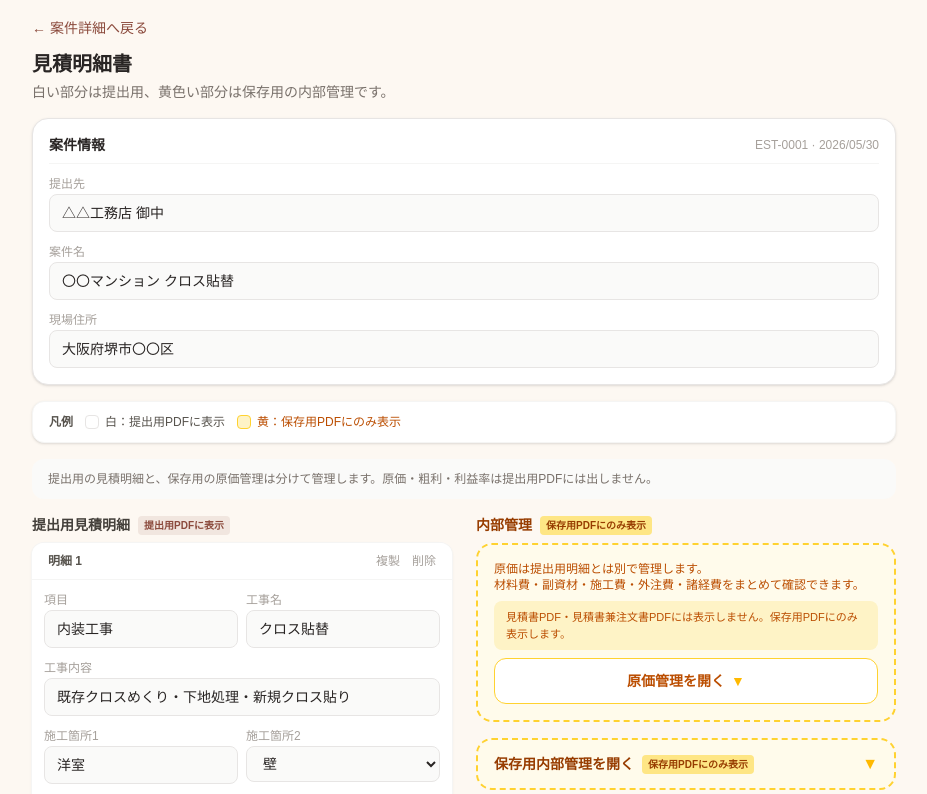
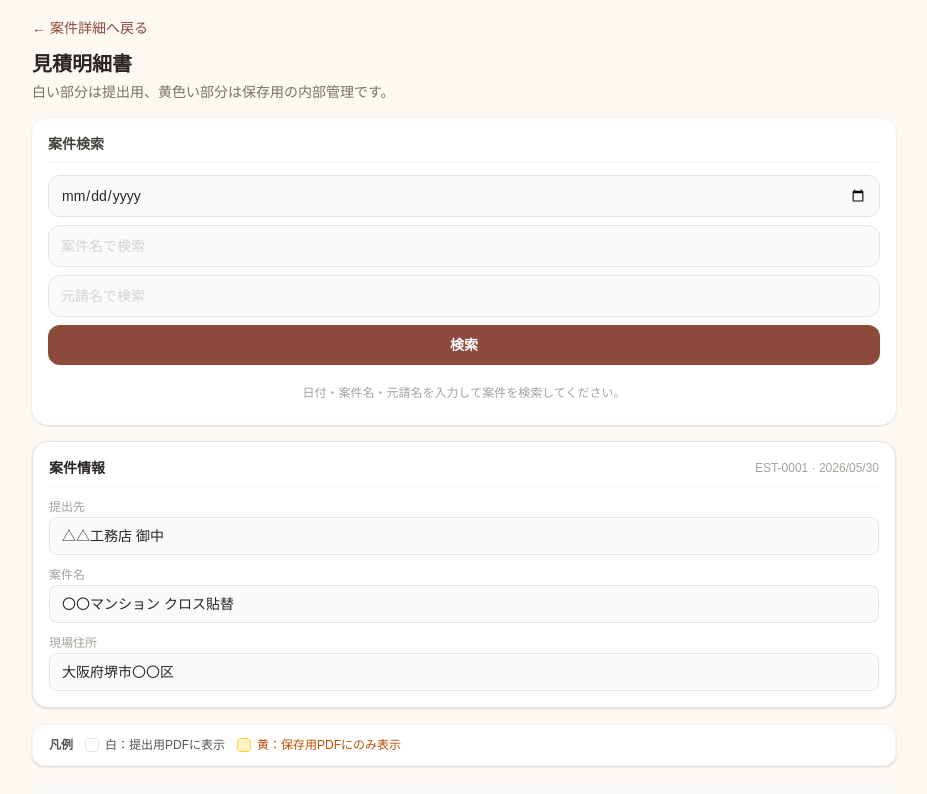
Before and after one commit to ytkd1026-bit/genba-jimu-support, a Next.js app: page /projects/sample/estimate in a window 1280 px wide. Shown: the top 794 px of the page, without its empty margins (176-1103 px from the left). Built offline with nearby package versions, Linux system fonts and the light colour scheme.

Commit message:
見積作成に案件検索を追加

```diff
--- a/src/app/estimates/page.tsx
+++ b/src/app/estimates/page.tsx
@@ -16,9 +16,10 @@ const menuCards = [
     accent: false,
   },
   {
+    // TODO: 将来的に /estimates/saved を作り、保存済み見積一覧を表示する。
     icon: "🗂️",
-    title: "保存用見積確認",
-    desc: "原価・粗利を含む自分用PDFを確認",
+    title: "保存済み見積確認",
+    desc: "過去に作成・保存した見積を確認",
     href: "/projects/sample/estimate",
     accent: false,
   },
--- a/src/app/projects/sample/estimate/page.tsx
+++ b/src/app/projects/sample/estimate/page.tsx
@@ -1,7 +1,7 @@
 "use client";
 
 import Link from "next/link";
-import { useState, useEffect } from "react";
+import { useState, useEffect, useMemo } from "react";
 import {
   estimatePdfFileName,
   estimateOrderPdfFileName,
@@ -16,6 +16,40 @@ const PDF_ESTIMATE_DATE = "2026-05-30";
 
 // 事業者設定との共通キー（settings/company/page.tsx と同じ値を参照）
 const SETTINGS_STORAGE_KEY = "genba_settings";
+
+// ─── 案件検索用型定義・仮データ ──────────────────────────────
+type EstSearchProject = {
+  id: string;
+  date: string;
+  projectName: string;
+  clientName: string;
+  siteAddress: string;
+  workContent: string;
+  sekouDate: string;
+  status: string;
+};
+
+const EST_STATUS_STYLE: Record<string, string> = {
+  見積中: "bg-amber-100 text-amber-800",
+  下書き: "bg-stone-100 text-stone-600",
+  提出済み: "bg-blue-100 text-blue-700",
+  受注:   "bg-green-100 text-green-700",
+};
+
+const EST_SEARCH_PROJECTS: EstSearchProject[] = [
+  {
+    id: "ep1", date: "2026/06/03",
+    projectName: "〇〇マンション クロス貼替", clientName: "△△工務店",
+    siteAddress: "大阪府堺市〇〇区", workContent: "洋室クロス貼替・洗面所CF貼替",
+    sekouDate: "2026/06/03", status: "見積中",
+  },
+  {
+    id: "ep2", date: "2026/06/05",
+    projectName: "□□店舗 床補修", clientName: "□□リフォーム",
+    siteAddress: "大阪府大阪市□□区", workContent: "店舗床補修",
+    sekouDate: "2026/06/05", status: "下書き",
+  },
+];
 
 type CompanyInfoState = {
   name: string;
@@ -264,10 +298,26 @@ export default function EstimatePage() {
   // null = 生成中なし / 'estimate' = 見積書 / 'order' = 見積書兼注文書 / 'storage' = 保存用
   const [pdfLoading, setPdfLoading] = useState<null | 'estimate' | 'order' | 'storage'>(null);
   const [companyInfo, setCompanyInfo] = useState<CompanyInfoState>(DEFAULT_COMPANY_INFO);
-  // 提出先・案件名・現場住所（編集可能）
-  const [submitTo,     setSubmitTo]     = useState(PDF_CLIENT_NAME + " 御中");
+  // 提出先・案件名・現場住所（編集可能・案件検索で自動セット可能）
+  const [submitTo,       setSubmitTo]       = useState(PDF_CLIENT_NAME + " 御中");
   const [estProjectName, setEstProjectName] = useState(PDF_PROJECT_NAME);
-  const [estAddress,   setEstAddress]   = useState("大阪府堺市〇〇区");
+  const [estAddress,     setEstAddress]     = useState("大阪府堺市〇〇区");
+  // 案件検索
+  const [estSearchDate,    setEstSearchDate]    = useState("");
+  const [estSearchProject, setEstSearchProject] = useState("");
+  const [estSearchClient,  setEstSearchClient]  = useState("");
+  const [estHasSearched,   setEstHasSearched]   = useState(false);
+  const [selectedEstProject, setSelectedEstProject] = useState<EstSearchProject | null>(null);
+
+  const estFilteredProjects = useMemo(() => {
+    if (!estHasSearched) return [];
+    return EST_SEARCH_PROJECTS.filter((p) => {
+      const md = estSearchDate    === "" || p.date.includes(estSearchDate);
+      const mp = estSearchProject === "" || p.projectName.includes(estSearchProject);
+      const mc = estSearchClient  === "" || p.clientName.includes(estSearchClient);
+      return md && mp && mc;
+    });
+  }, [estHasSearched, estSearchDate, estSearchProject, estSearchClient]);
 
   // localStorageから事業者設定を読み込む（一括請求PDFと同じ共通キーを使用）
   useEffect(() => {
@@ -432,6 +482,88 @@ export default function EstimatePage() {
             白い部分は提出用、黄色い部分は保存用の内部管理です。
           </p>
         </header>
+
+        {/* ── 案件検索 ── */}
+        <div className="mb-4 rounded-2xl bg-white p-4 shadow-sm space-y-3">
+          <h2 className="border-b border-stone-100 pb-2 text-sm font-bold text-stone-700">案件検索</h2>
+          <div className="space-y-2">
+            <input type="date" value={estSearchDate} onChange={(e) => setEstSearchDate(e.target.value)}
+              className="w-full rounded-xl border border-stone-200 bg-stone-50 px-3 py-2.5 text-sm text-stone-800 focus:border-[#8B4A3C] focus:outline-none focus:ring-1 focus:ring-[#8B4A3C]/30" />
+            <input type="text" placeholder="案件名で検索" value={estSearchProject}
+              onChange={(e) => setEstSearchProject(e.target.value)}
+              className="w-full rounded-xl border border-stone-200 bg-stone-50 px-3 py-2.5 text-sm text-stone-800 placeholder:text-stone-300 focus:border-[#8B4A3C] focus:outline-none focus:ring-1 focus:ring-[#8B4A3C]/30" />
+            <input type="text" placeholder="元請名で検索" value={estSearchClient}
+              onChange={(e) => setEstSearchClient(e.target.value)}
+              className="w-full rounded-xl border border-stone-200 bg-stone-50 px-3 py-2.5 text-sm text-stone-800 placeholder:text-stone-300 focus:border-[#8B4A3C] focus:outline-none focus:ring-1 focus:ring-[#8B4A3C]/30" />
+            <button type="button"
+              onClick={() => setEstHasSearched(true)}
+              className="w-full rounded-xl bg-[#8B4A3C] py-2.5 text-sm font-bold text-white active:opacity-80">
+              検索
+            </button>
+          </div>
+          <div className="space-y-2">
+            {!estHasSearched ? (
+              <p className="py-2 text-center text-xs text-stone-400">
+                日付・案件名・元請名を入力して案件を検索してください。
+              </p>
+            ) : estFilteredProjects.length === 0 ? (
+              <p className="py-2 text-center text-xs text-stone-400">該当する案件はありません。</p>
+            ) : (
+              estFilteredProjects.map((p) => (
+                <div key={p.id} className="rounded-xl border border-stone-100 bg-stone-50 p-3 space-y-2">
+                  <div>
+                    <div className="flex items-center gap-2 flex-wrap">
+                      <p className="text-sm font-bold text-stone-800 leading-tight">{p.projectName}</p>
+                      <span className={`rounded-full px-2 py-0.5 text-[10px] font-bold ${EST_STATUS_STYLE[p.status] ?? "bg-stone-100 text-stone-600"}`}>
+                        {p.status}
+                      </span>
+                    </div>
+                    <p className="text-xs text-stone-500">{p.clientName}　{p.siteAddress}</p>
+                    <p className="text-xs text-stone-400">{p.workContent}</p>
+                    <p className="text-xs text-stone-400">施工予定日：{p.sekouDate}</p>
+                  </div>
+                  <button
+                    type="button"
+                    onClick={() => {
+                      setSelectedEstProject(p);
+                      setSubmitTo(p.clientName + " 御中");
+                      setEstProjectName(p.projectName);
+                      setEstAddress(p.siteAddress);
+                      setEstHasSearched(false);
+                      setEstSearchDate(""); setEstSearchProject(""); setEstSearchClient("");
+                    }}
+                    className="w-full rounded-xl bg-[#8B4A3C] py-2 text-sm font-bold text-white active:opacity-80"
+                  >
+                    この案件で見積を作成
+                  </button>
+                </div>
+              ))
+            )}
+          </div>
+        </div>
+
+        {/* ── 選択中の案件カード ── */}
+        {selectedEstProject && (
+          <div className="mb-4 overflow-hidden rounded-2xl border border-[#8B4A3C]/20 bg-[#fff8f5] shadow-sm">
+            <div className="flex items-center justify-between border-b border-[#8B4A3C]/10 bg-[#8B4A3C]/5 px-4 py-2.5">
+              <span className="text-xs font-bold text-[#8B4A3C]">選択中の案件</span>
+              <button type="button"
+                onClick={() => setSelectedEstProject(null)}
+                className="rounded-lg px-2 py-1 text-xs font-bold text-stone-400 active:opacity-70">
+                解除
+              </button>
+            </div>
+            <div className="px-4 py-3 space-y-1">
+              <p className="text-sm font-bold text-stone-800">{selectedEstProject.projectName}</p>
+              <p className="text-xs text-stone-500">{selectedEstProject.clientName}　{selectedEstProject.siteAddress}</p>
+              <p className="text-xs text-stone-400">{selectedEstProject.workContent}</p>
+              <p className="text-xs text-stone-400">施工予定日：{selectedEstProject.sekouDate}</p>
+              <span className={`inline-block rounded-full px-2 py-0.5 text-[10px] font-bold ${EST_STATUS_STYLE[selectedEstProject.status] ?? "bg-stone-100 text-stone-600"}`}>
+                {selectedEstProject.status}
+              </span>
+            </div>
+          </div>
+        )}
 
         {/* 案件情報（編集可能） */}
         <div className="mb-4 rounded-2xl border border-stone-200 bg-white p-4 shadow-sm space-y-3">
```
